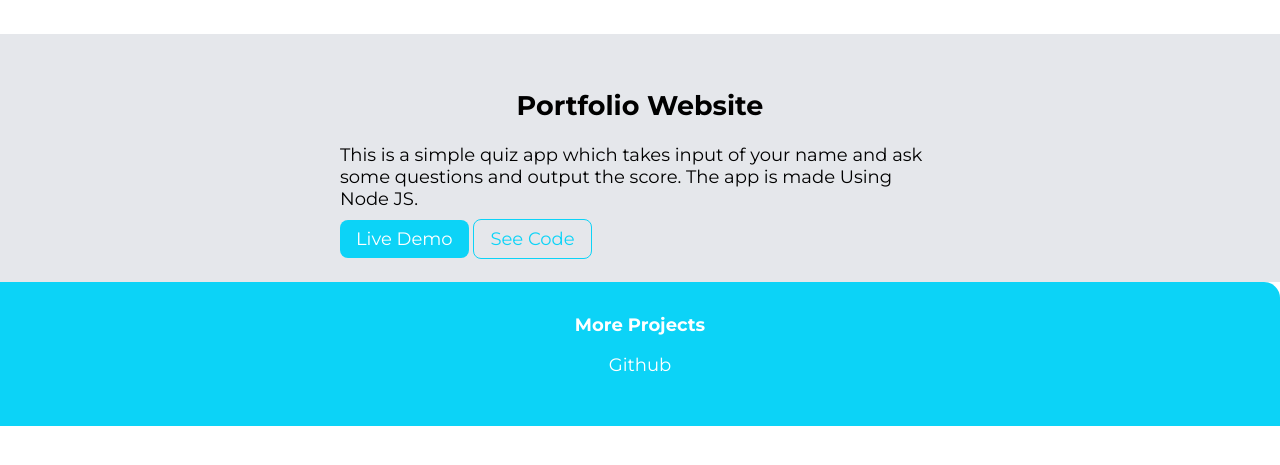
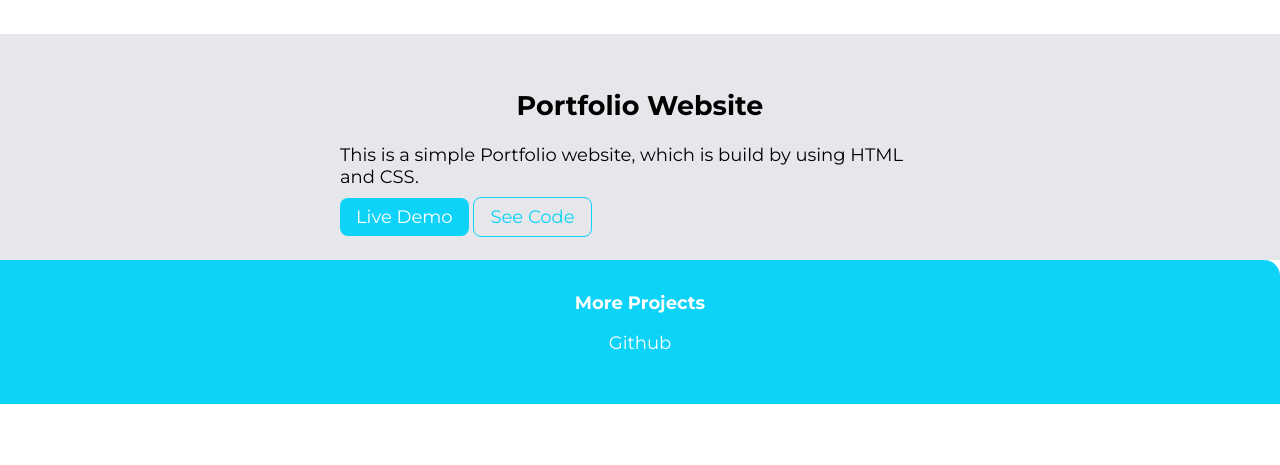
Before and after one commit to Suryamsrivastava/MyPortFolio, a plain HTML site: page project.html in a window 1280 px wide. Shown: the part 249-714 px from the top of the page. Drawn offline with Linux system fonts and the light colour scheme.

Commit message:
projectss

```diff
--- a/project.html
+++ b/project.html
@@ -32,7 +32,7 @@
     <section class="section off">
         <div class="container container-centre">
             <h1>Portfolio Website <br></h1>
-            <p>This is a simple quiz app which takes input of your name and ask some questions and output the score. The app is made Using Node JS.</p>
+            <p>This is a simple Portfolio website, which is build by using HTML and CSS. </p>
             <a href="https://suryamsrivastava.github.io/MyPortFolio/" class="link link-primary" target="_blank"> Live Demo</a>
             <a href="https://github.com/Suryamsrivastava/MyPortFolio" class="link link-secondary" target="_blank"> See Code</a>
         </div>
```
